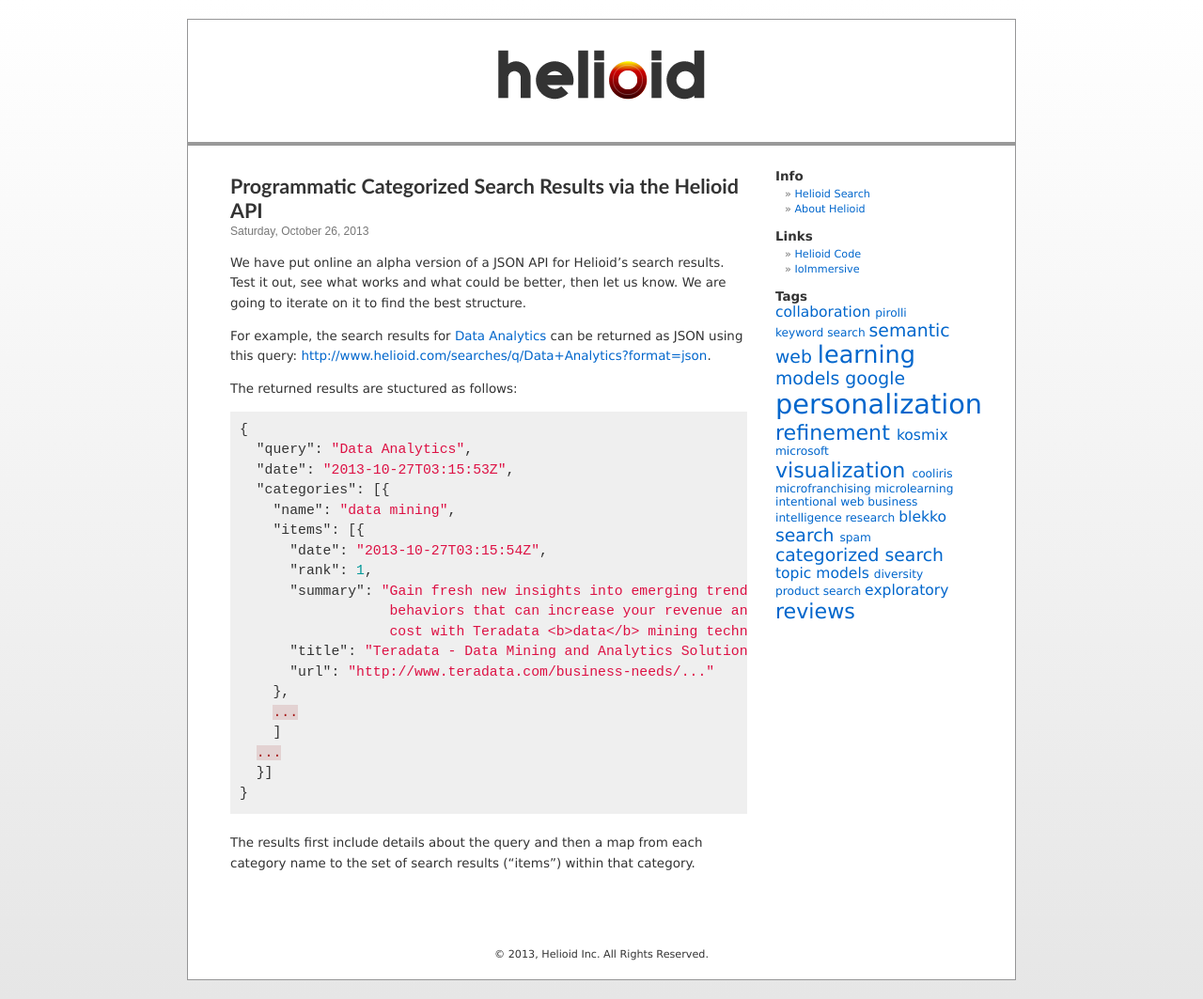
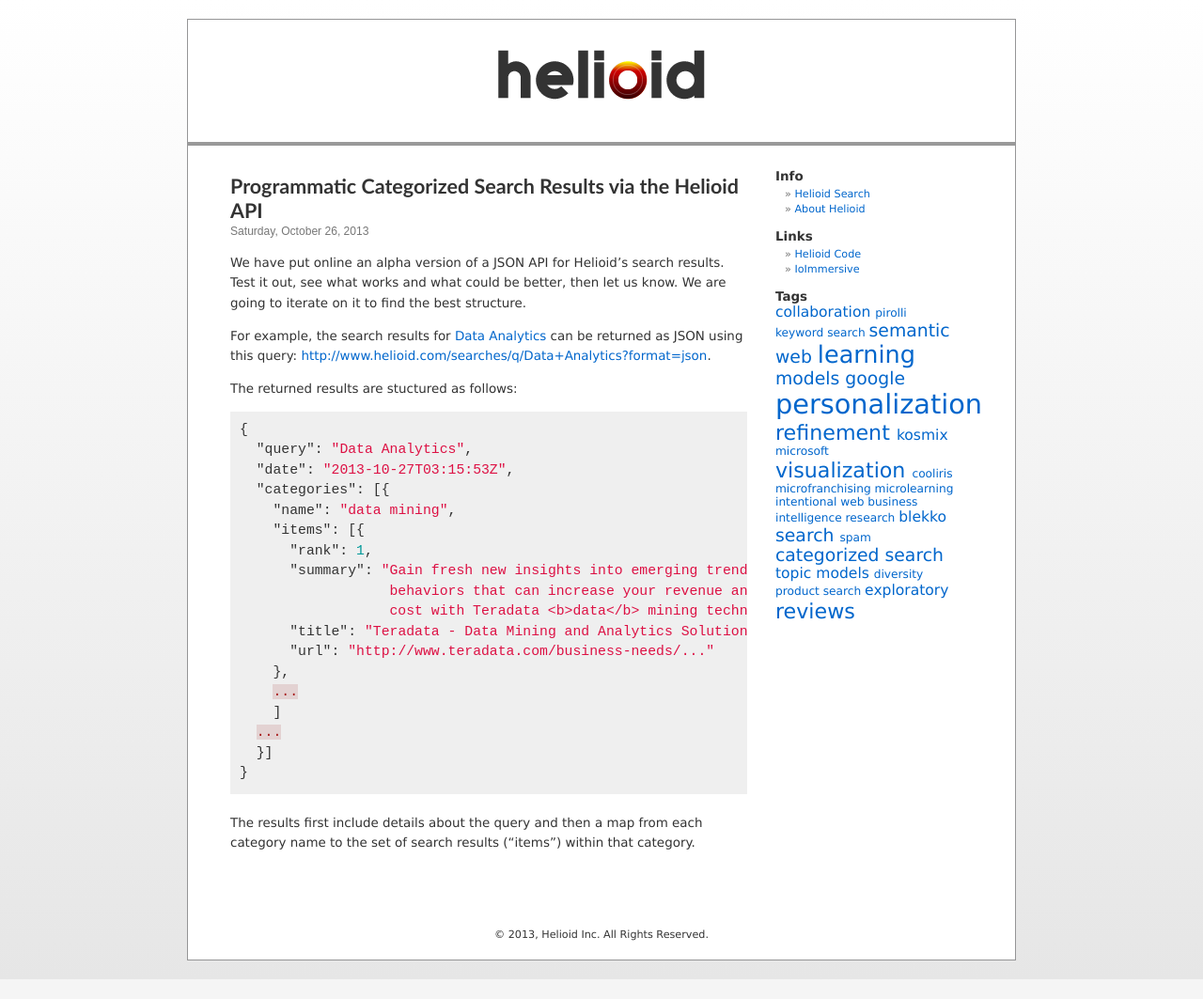
Before and after one commit to helioid/helioid.github.io, a Jekyll site: the page built from _posts/2013-10-26-alpha-helioid-api.md, in a window 1280 px wide. Shown: the whole page at 94% size. Built offline with Jekyll 4.4.1, drawn with Linux system fonts in a browser that asks for light colours; Markdown is read by kramdown in place of the engine named in the settings; after the commit the page ends 1042 px from its top, so only the background shows below that.

Commit message:
remove date from api item example

```diff
--- a/_posts/2013-10-26-alpha-helioid-api.md
+++ b/_posts/2013-10-26-alpha-helioid-api.md
@@ -28,7 +28,6 @@
   "categories": [{
     "name": "data mining",
     "items": [{
-      "date": "2013-10-27T03:15:54Z",
       "rank": 1,
       "summary": "Gain fresh new insights into emerging trends and
                   behaviors that can increase your revenue and reduce
```
